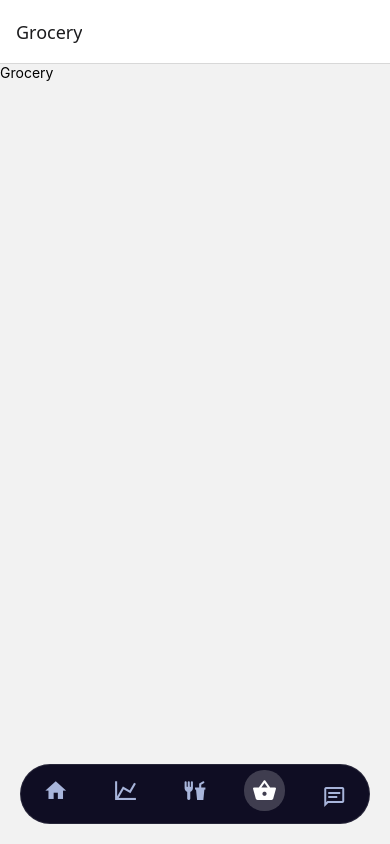
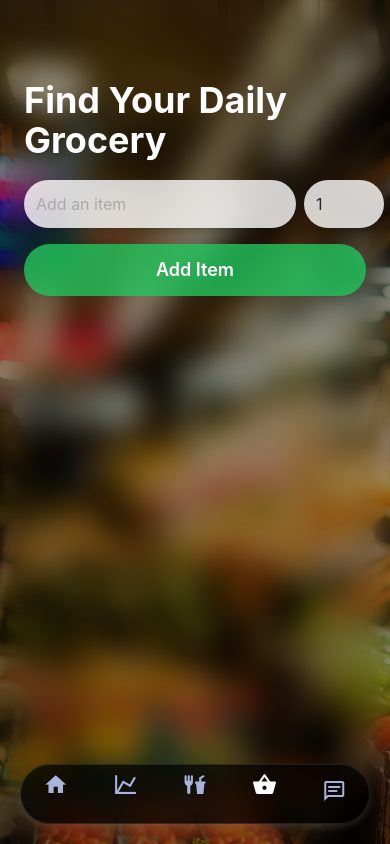
Before and after one commit to meertseker/react-native-expo, a React Native app: screen /Grocery in a window 390 px wide. Built offline with nearby package versions, Linux system fonts and the light colour scheme.

Commit message:
grocery ui fundamentals and bar update

```diff
--- a/components/Tabs.tsx
+++ b/components/Tabs.tsx
@@ -8,7 +8,6 @@ import Progress from '../screens/Progress';
 import { BottomTabBarButtonProps } from '@react-navigation/bottom-tabs';
 
 const Tab = createBottomTabNavigator();
-
 
 export default function Tabs({ navigation }: any) {
 
@@ -22,8 +21,7 @@ const ChatButton: React.FC<BottomTabBarButtonProps> = (props) => (
           alignItems: 'center',
           justifyContent: 'center',
           height: 60,
-        marginBottom:8.5,
-
+          marginBottom: 8.5,
         }
       ]}
     >
@@ -35,7 +33,6 @@ const ChatButton: React.FC<BottomTabBarButtonProps> = (props) => (
           backgroundColor: 'transparent',
           borderRadius: 20,
           padding: 8,
-
         }}
       />
     </TouchableOpacity>
@@ -45,17 +42,15 @@ const ChatButton: React.FC<BottomTabBarButtonProps> = (props) => (
     <Tab.Navigator
       screenOptions={{
         tabBarShowLabel: false,
-        tabBarActiveTintColor: '#FFFFFF',
+        tabBarActiveTintColor: 'white',
         tabBarInactiveTintColor: '#A8B5DB',
         tabBarItemStyle: {
           height: 60,
           justifyContent: 'center',
           alignItems: 'center',
-          marginTop: 6
-
         },
         tabBarStyle: {
-          backgroundColor: "#0f0D23",
+          backgroundColor: 'rgba(0, 0, 0, 0.7)',
           borderRadius: 30,
           marginHorizontal: 20,
           marginBottom: 20,
@@ -67,7 +62,11 @@ const ChatButton: React.FC<BottomTabBarButtonProps> = (props) => (
           shadowOffset: { width: 0, height: 4 },
           shadowOpacity: 0.1,
           shadowRadius: 6,
-          paddingHorizontal: 0, // Changed from 10 to 0
+          paddingHorizontal: 0,
+          position: 'absolute',
+          bottom: 0,
+          left: 0,
+          right: 0,
         }
       }}
     >
@@ -82,8 +81,8 @@ const ChatButton: React.FC<BottomTabBarButtonProps> = (props) => (
               color={color}
               style={{
                 backgroundColor: color === '#FFFFFF' ? 'rgba(255,255,255,0.2)' : 'transparent',
-                  borderRadius: 20,
-                  padding: 8
+                borderRadius: 50,  // Ensures circular icon
+                padding: 8,
               }}
             />
           ),
@@ -100,8 +99,8 @@ const ChatButton: React.FC<BottomTabBarButtonProps> = (props) => (
               color={color}
               style={{
                 backgroundColor: color === '#FFFFFF' ? 'rgba(255,255,255,0.2)' : 'transparent',
-                  borderRadius: 20,
-                  padding: 8
+                borderRadius: 50,  // Ensures circular icon
+                padding: 8,
               }}
             />
           ),
@@ -118,8 +117,8 @@ const ChatButton: React.FC<BottomTabBarButtonProps> = (props) => (
               color={color}
               style={{
                 backgroundColor: color === '#FFFFFF' ? 'rgba(255,255,255,0.2)' : 'transparent',
-                  borderRadius: 20,
-                  padding: 8
+                borderRadius: 50,  // Ensures circular icon
+                padding: 8,
               }}
             />
           ),
@@ -136,13 +135,14 @@ const ChatButton: React.FC<BottomTabBarButtonProps> = (props) => (
               color={color}
               style={{
                 backgroundColor: color === '#FFFFFF' ? 'rgba(255,255,255,0.2)' : 'transparent',
-                  borderRadius: 20,
+                borderRadius: 50,  // Ensures circular icon
                 padding: 8,
-                  display:"flex",
-                  alignContent: "center"
+                display: "flex",
+                alignContent: "center",
               }}
             />
           ),
+          headerShown: false,
         }}
       />
       <Tab.Screen
--- a/screens/Grocery.tsx
+++ b/screens/Grocery.tsx
@@ -1,12 +1,82 @@
-import { View, Text } from 'react-native'
-import React from 'react'
+import React, { useState } from 'react';
+import { ImageBackground, View, Text, TextInput, TouchableOpacity, FlatList } from 'react-native';
+import { Ionicons } from '@expo/vector-icons';
 
-const Grocery = () => {
+const GroceryList = () => {
+  const [items, setItems] = useState<{ id: string, name: string, quantity: number }[]>([]);
+  const [newItem, setNewItem] = useState('');
+  const [newQuantity, setNewQuantity] = useState('1');
+
+  const addItem = () => {
+    if (newItem.trim() === '') return;
+
+    setItems([
+      ...items,
+      { id: Date.now().toString(), name: newItem, quantity: parseInt(newQuantity) },
+    ]);
+    setNewItem('');
+    setNewQuantity('1');
+  };
+
+  const removeItem = (id: string) => {
+    setItems(items.filter(item => item.id !== id));
+  };
+
   return (
-    <View>
-      <Text>Grocery</Text>
-    </View>
-  )
-}
+    <ImageBackground
+      source={require('../assets/grocery-bg2.png')}
+      resizeMode="cover" // 'stretch' yerine 'cover' kullanmak daha uygun olabilir
+      className="flex-1"
+    >
+      <View className="p-6 flex-1 bg-black/40 backdrop-blur-lg">
 
-export default Grocery
+        <Text className="text-white text-4xl font-bold mb-5 mt-14">
+          Find Your Daily Grocery
+        </Text>
+
+        <View className="flex-row mb-4">
+          <TextInput
+            className="flex-1 bg-white/80 text-gray-800 rounded-full p-3 mr-2 text-base shadow-md align-middle"
+            value={newItem}
+            onChangeText={setNewItem}
+            placeholder="Add an item"
+            placeholderTextColor="#AAA"
+          />
+          <TextInput
+            className="w-20 bg-white/80 text-gray-800 rounded-full p-3 text-base shadow-md"
+            value={newQuantity}
+            onChangeText={setNewQuantity}
+            keyboardType="numeric"
+            placeholder="Qty"
+            placeholderTextColor="#AAA"
+          />
+        </View>
+
+        <TouchableOpacity
+          onPress={addItem}
+          className="bg-green-500/80 py-3 px-6 rounded-full items-center justify-center mb-6"
+        >
+          <Text className="text-white text-lg font-semibold">Add Item</Text>
+        </TouchableOpacity>
+
+        <FlatList
+          data={items}
+          keyExtractor={(item) => item.id}
+          renderItem={({ item }) => (
+            <View className="bg-white/75 rounded-lg mb-4 p-4 flex-row justify-between items-center shadow-md">
+              <View>
+                <Text className="text-gray-800 text-xl">{item.name}</Text>
+                <Text className="text-gray-600 text-sm">{item.quantity} pcs</Text>
+              </View>
+              <TouchableOpacity onPress={() => removeItem(item.id)}>
+                <Ionicons name="trash-bin-outline" size={24} color="#FF4040" />
+              </TouchableOpacity>
+            </View>
+          )}
+        />
+      </View>
+    </ImageBackground>
+  );
+};
+
+export default GroceryList;
```
Also changed, not shown: assets/grocery-bg.png (added), assets/grocery-bg2.png (added). Lines whose indentation alone changed are shown as unchanged.
